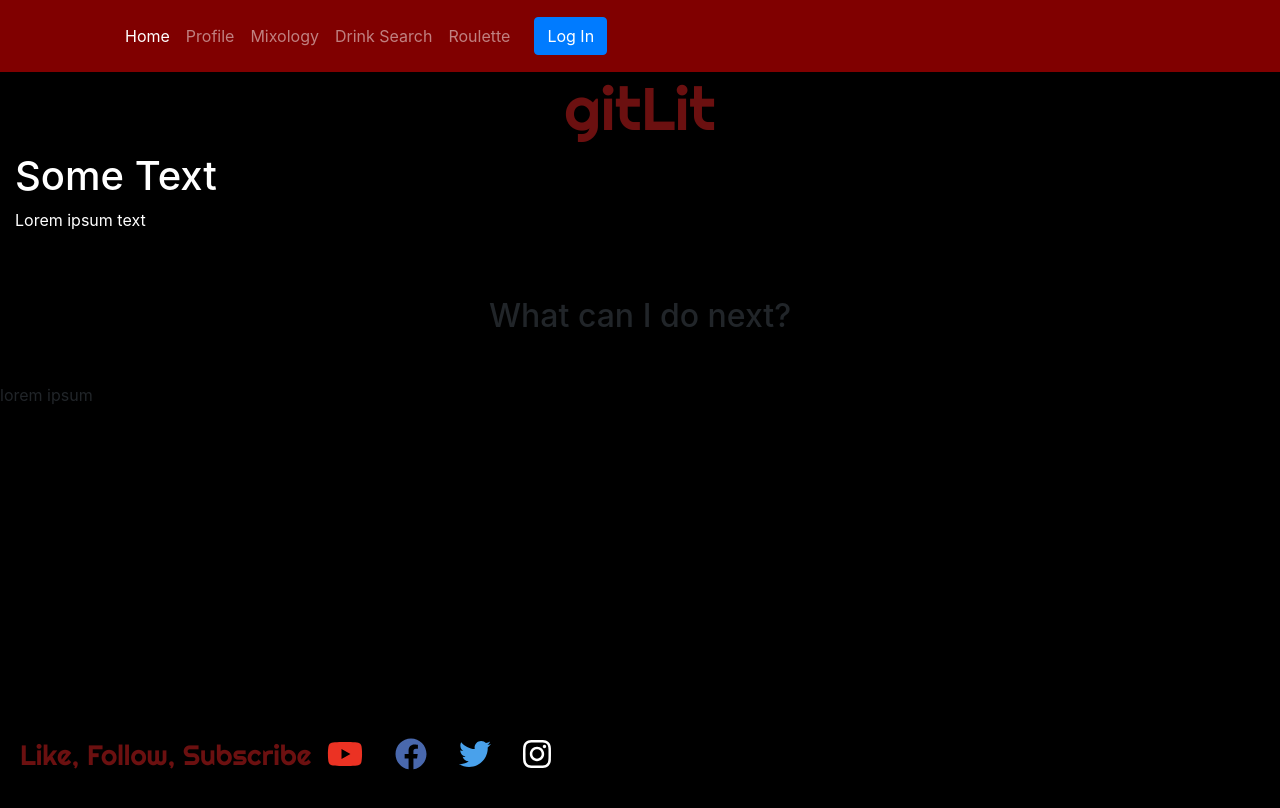
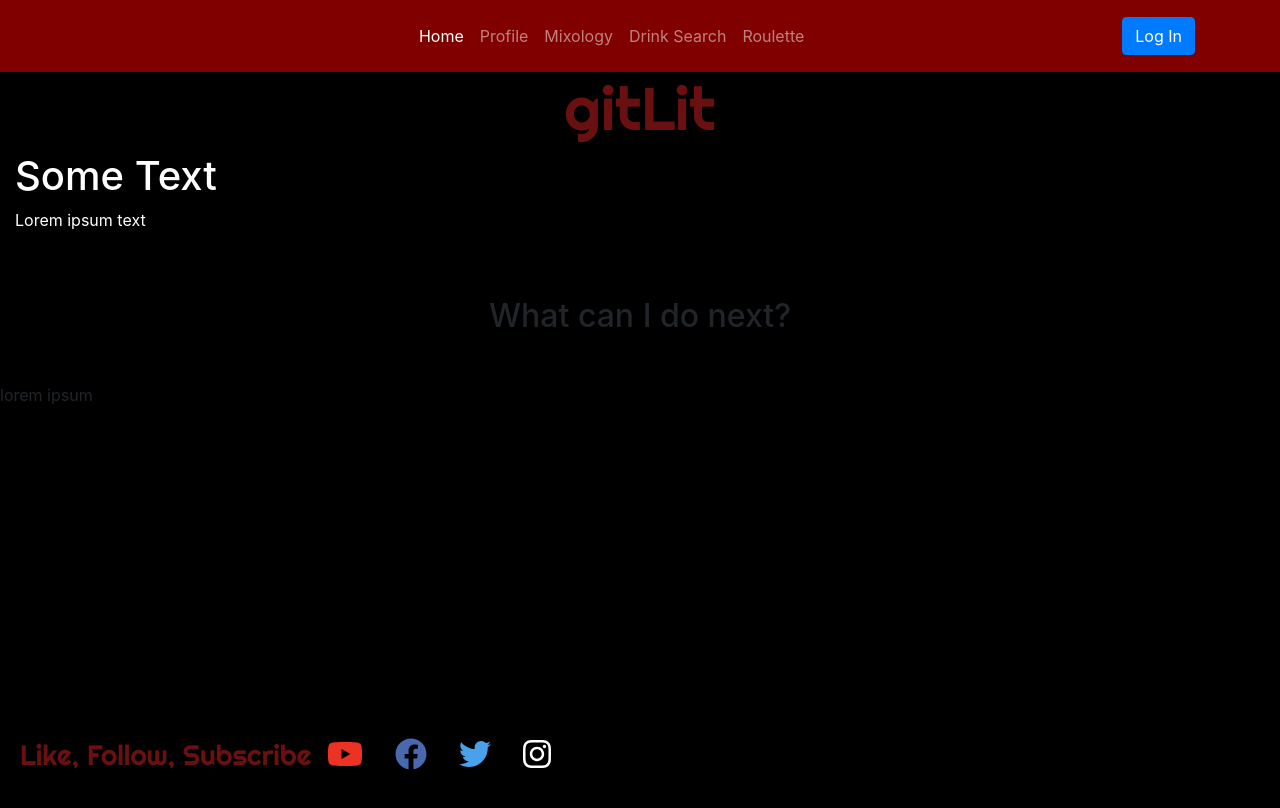
Before and after one commit to J-A-M-M-S/gitLit, a React (Create React App) app in the folder client/: page / in a window 1280 px wide. Shown: the top 808 px of the page. Built offline with nearby package versions, Linux system fonts and the light colour scheme; no server answers.

Commit message:
navbar links centered

```diff
--- a/client/src/components/Navbar/Navbar.css
+++ b/client/src/components/Navbar/Navbar.css
@@ -1,4 +1,5 @@
 #fullbar {
   background-color: maroon;
+  display: flex;
   justify-content: center;
 }
--- a/client/src/components/Navbar/Navbar.js
+++ b/client/src/components/Navbar/Navbar.js
@@ -67,7 +67,7 @@ const AuthNav = () => {
 const NavBar = () => {
   return (
     <Navbar expand="md" id="fullbar">
-      <Container style={{ justifyContent: "unset" }}>
+      <Container>
         <Navbar.Brand as={RouterNavLink} className="logo" to="/" />
         <MainNav />
         <AuthNav />
```
